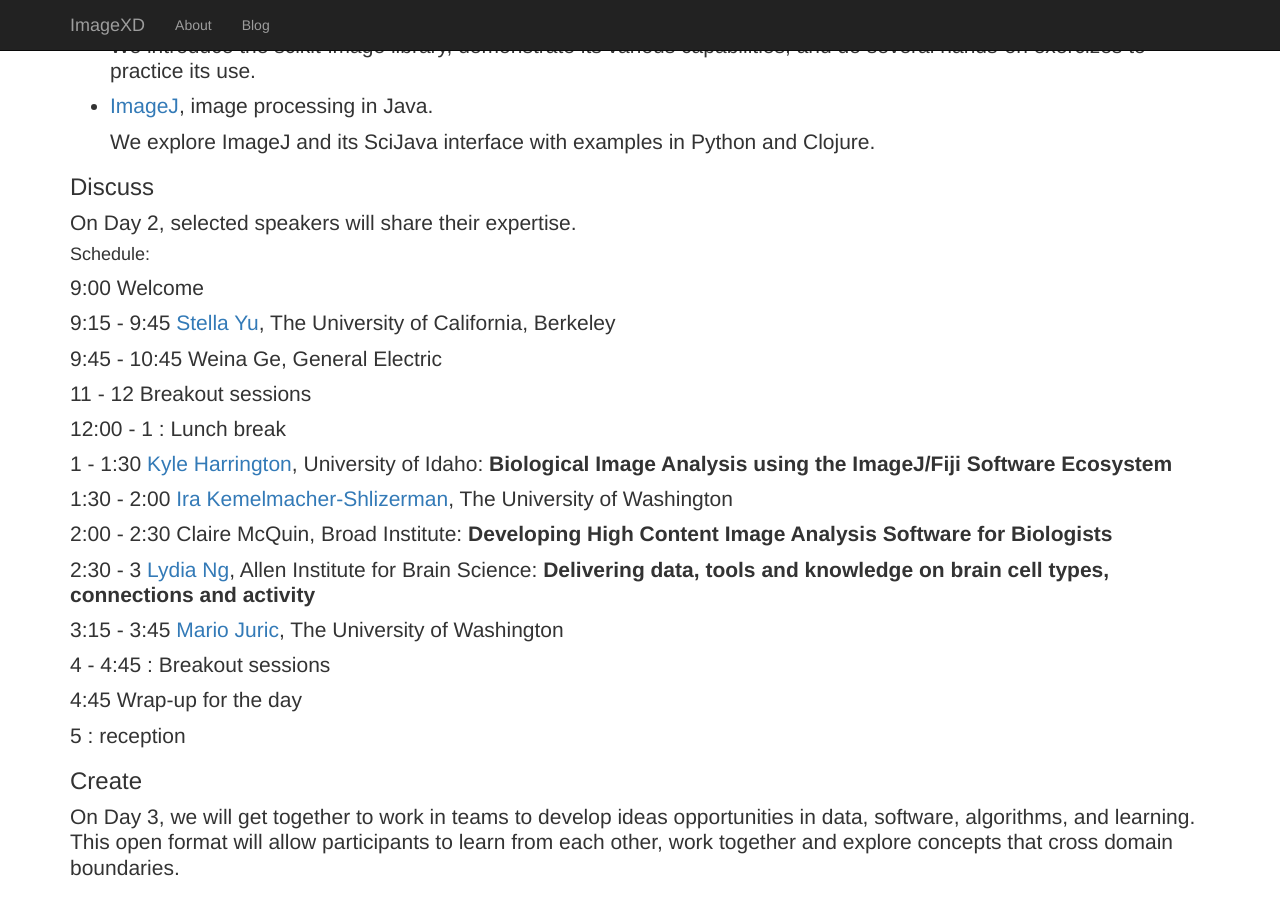
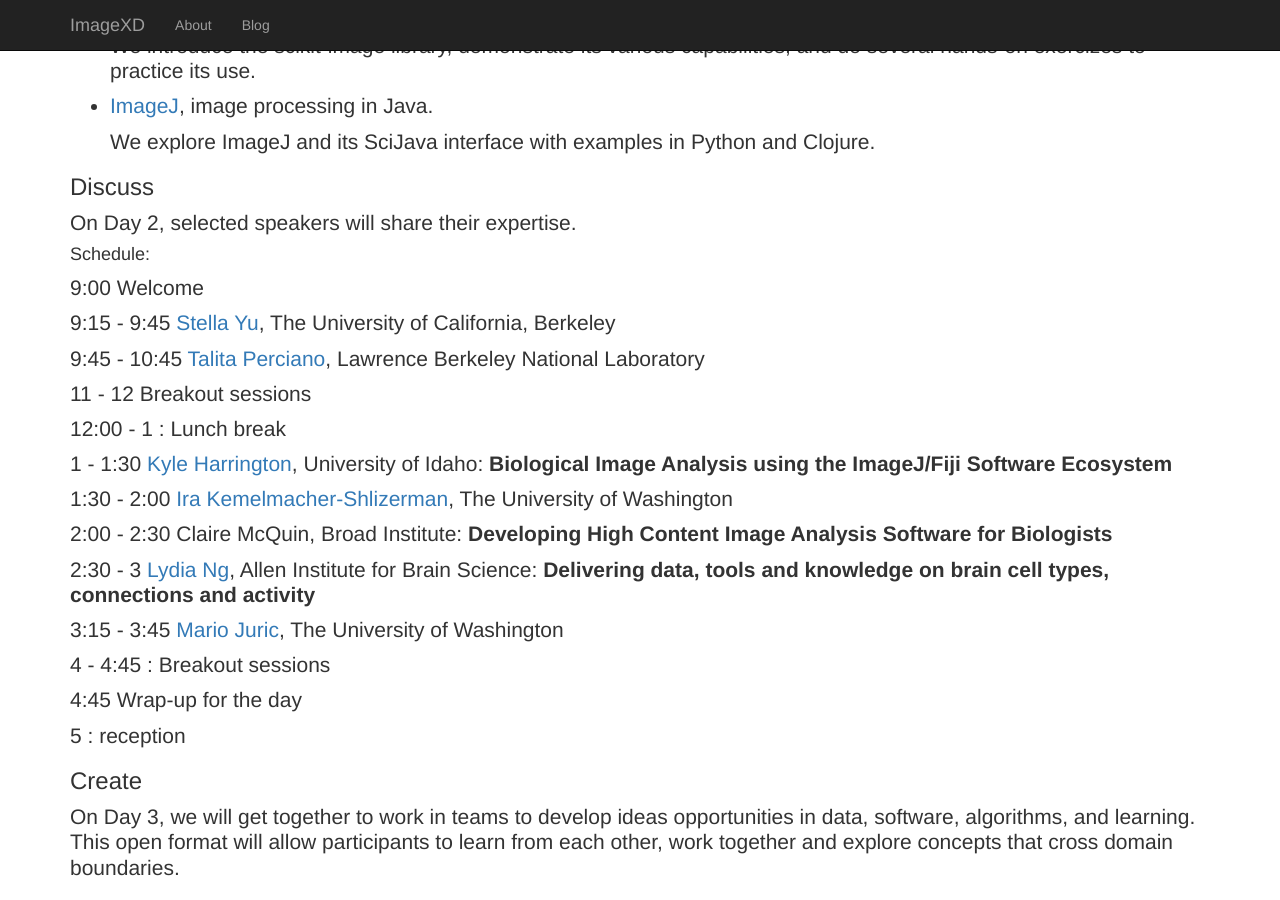
Before and after one commit to imagexd/imagexd.github.io, a Jekyll site: the page built from _posts/2017-01-09-plans-for-round-2.md, in a window 1280 px wide and 900 px high, scrolled down 520 px. Built offline with Jekyll 4.4.1, drawn with Linux system fonts in a browser that asks for light colours.

Commit message:
updating with talita info

```diff
--- a/_posts/2017-01-09-plans-for-round-2.md
+++ b/_posts/2017-01-09-plans-for-round-2.md
@@ -46,7 +46,7 @@
 
 9:15 - 9:45 [Stella Yu](http://www1.icsi.berkeley.edu/~stellayu/), The University of California, Berkeley
 
-9:45 - 10:45 Weina Ge, General Electric
+9:45 - 10:45 [Talita Perciano](vis.lbl.gov/~tperciano), Lawrence Berkeley National Laboratory
 
 11 - 12 Breakout sessions
 
```
